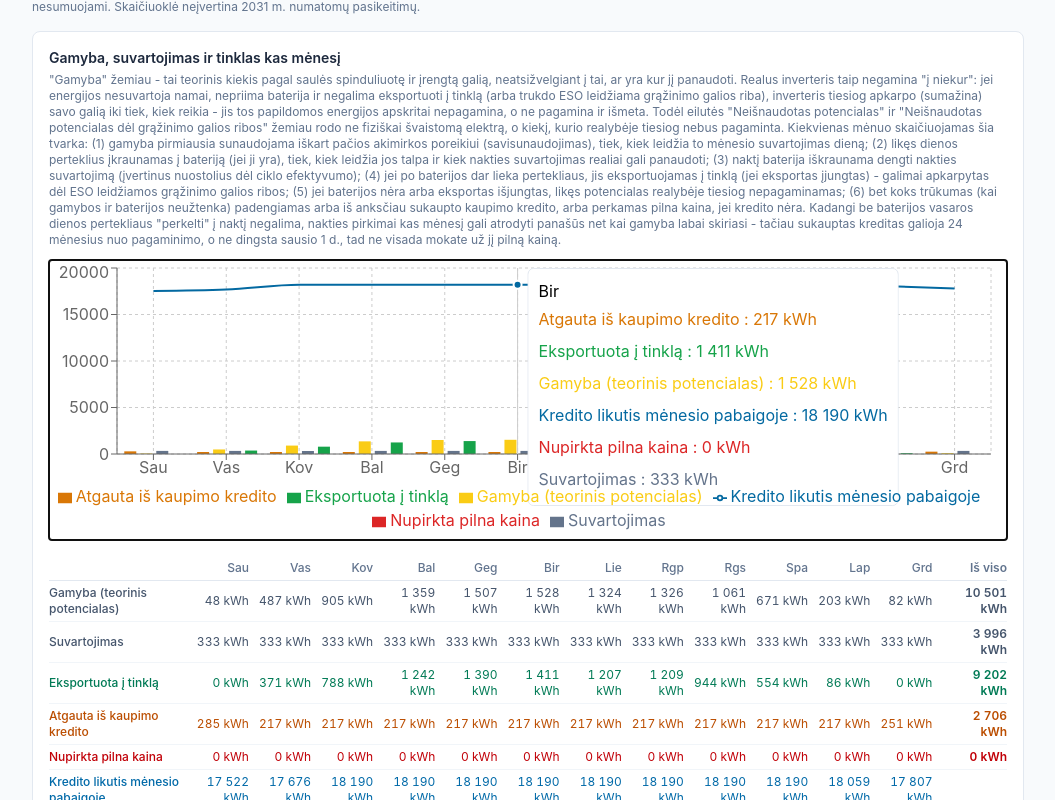
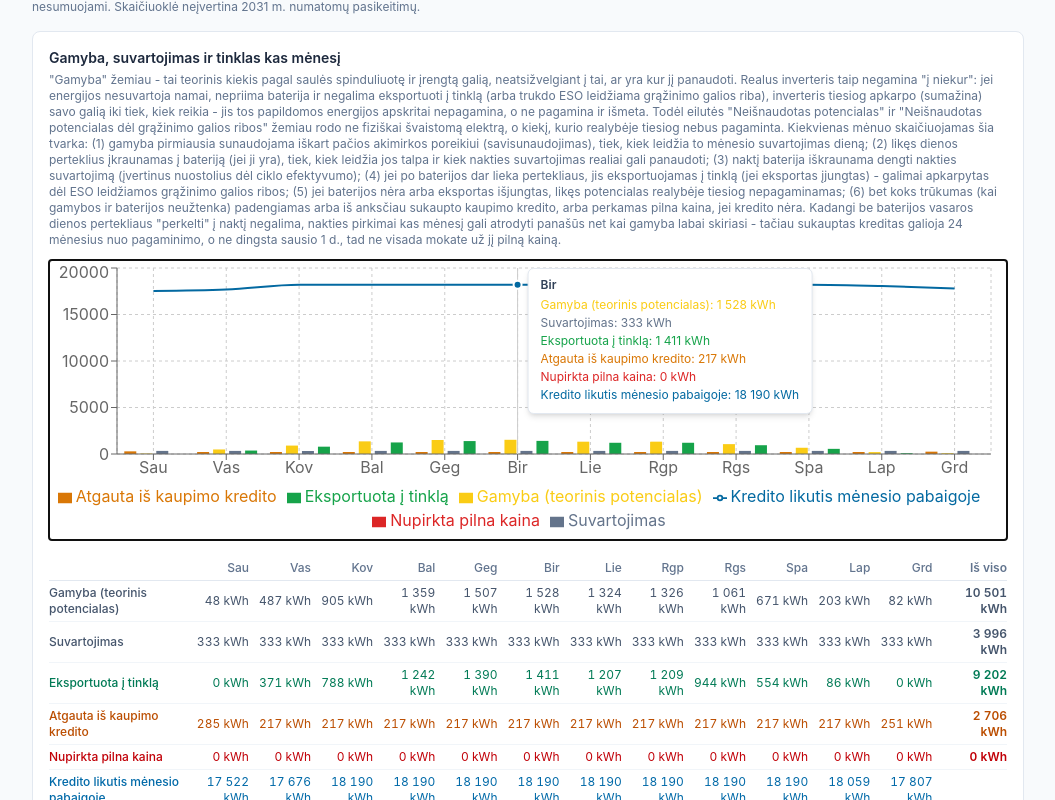
Before and after one commit to Hanibalas7x7/Elektrines_atsiperkamumas, a React (Vite) app: page / in a window 1280 px wide. Both pictures are taken after a click on the element 640 px from the left and 3208 px from the top of the page. Shown: the part 2808-3608 px from the top of the page, without its empty margins (112-1167 px from the left). Built offline with nearby package versions, Linux system fonts and the light colour scheme.

Commit message:
fix: custom tooltip komponentas — pilnai balta, nepermatoma

```diff
--- a/src/components/shared/ResultsChart.tsx
+++ b/src/components/shared/ResultsChart.tsx
@@ -1,6 +1,20 @@
 import { CartesianGrid, Line, LineChart, ReferenceLine, ResponsiveContainer, Tooltip, XAxis, YAxis } from 'recharts'
 import type { CashFlowResult } from '../../lib/calculations/types'
 import { formatEuro } from '../../lib/format'
+
+function CashFlowTooltip({ active, payload, label }: { active?: boolean; payload?: { dataKey: string; name: string; value: number; color: string }[]; label?: string }) {
+  if (!active || !payload?.length) return null
+  return (
+    <div className="rounded-md border border-slate-200 bg-white px-3 py-2 text-xs shadow-md">
+      <p className="mb-1 font-semibold text-slate-700">{label}</p>
+      {payload.map((entry) => (
+        <p key={entry.dataKey} style={{ color: entry.color }} className="my-0.5">
+          {entry.name}: {formatEuro(Number(entry.value))}
+        </p>
+      ))}
+    </div>
+  )
+}
 
 interface ResultsChartProps {
   result: CashFlowResult
@@ -24,11 +38,7 @@ export function ResultsChart({ result, title, cumulativeLabel, netLabel }: Resul
           <CartesianGrid strokeDasharray="3 3" />
           <XAxis dataKey="year" />
           <YAxis width={70} />
-          <Tooltip
-            formatter={(value) => formatEuro(Number(value))}
-            wrapperStyle={{ backgroundColor: '#fff', border: '1px solid #e2e8f0', borderRadius: '6px' }}
-            contentStyle={{ background: '#fff', border: 'none', borderRadius: '6px' }}
-          />
+          <Tooltip content={<CashFlowTooltip />} />
           <ReferenceLine y={0} stroke="#94a3b8" />
           <Line type="monotone" dataKey="cumulative" name={cumulativeLabel} stroke="#0ea5e9" dot={false} strokeWidth={2} />
           <Line type="monotone" dataKey="net" name={netLabel} stroke="#16a34a" dot={false} strokeWidth={2} />
--- a/src/components/solar/MonthlyFlowChart.tsx
+++ b/src/components/solar/MonthlyFlowChart.tsx
@@ -1,6 +1,20 @@
 import { Bar, CartesianGrid, ComposedChart, Legend, Line, ResponsiveContainer, Tooltip, XAxis, YAxis } from 'recharts'
 import type { MonthlyBreakdownRow } from '../../lib/calculations/solar'
 import { formatKwh } from '../../lib/format'
+
+function FlowTooltip({ active, payload, label }: { active?: boolean; payload?: { dataKey: string; name: string; value: number; color: string }[]; label?: string }) {
+  if (!active || !payload?.length) return null
+  return (
+    <div className="rounded-md border border-slate-200 bg-white px-3 py-2 text-xs shadow-md">
+      <p className="mb-1 font-semibold text-slate-700">{label}</p>
+      {payload.map((entry) => (
+        <p key={entry.dataKey} style={{ color: entry.color }} className="my-0.5">
+          {entry.name}: {formatKwh(Number(entry.value))}
+        </p>
+      ))}
+    </div>
+  )
+}
 
 interface MonthlyFlowChartProps {
   rows: MonthlyBreakdownRow[]
@@ -114,11 +128,7 @@ export function MonthlyFlowChart({
           <CartesianGrid strokeDasharray="3 3" />
           <XAxis dataKey="month" />
           <YAxis width={60} />
-          <Tooltip
-            formatter={(value) => formatKwh(Number(value))}
-            wrapperStyle={{ backgroundColor: '#fff', border: '1px solid #e2e8f0', borderRadius: '6px' }}
-            contentStyle={{ background: '#fff', border: 'none', borderRadius: '6px' }}
-          />
+          <Tooltip content={<FlowTooltip />} />
           <Legend />
           <Bar dataKey="production" name={productionLabel} fill="#facc15" />
           <Bar dataKey="consumption" name={consumptionLabel} fill="#64748b" />
```
